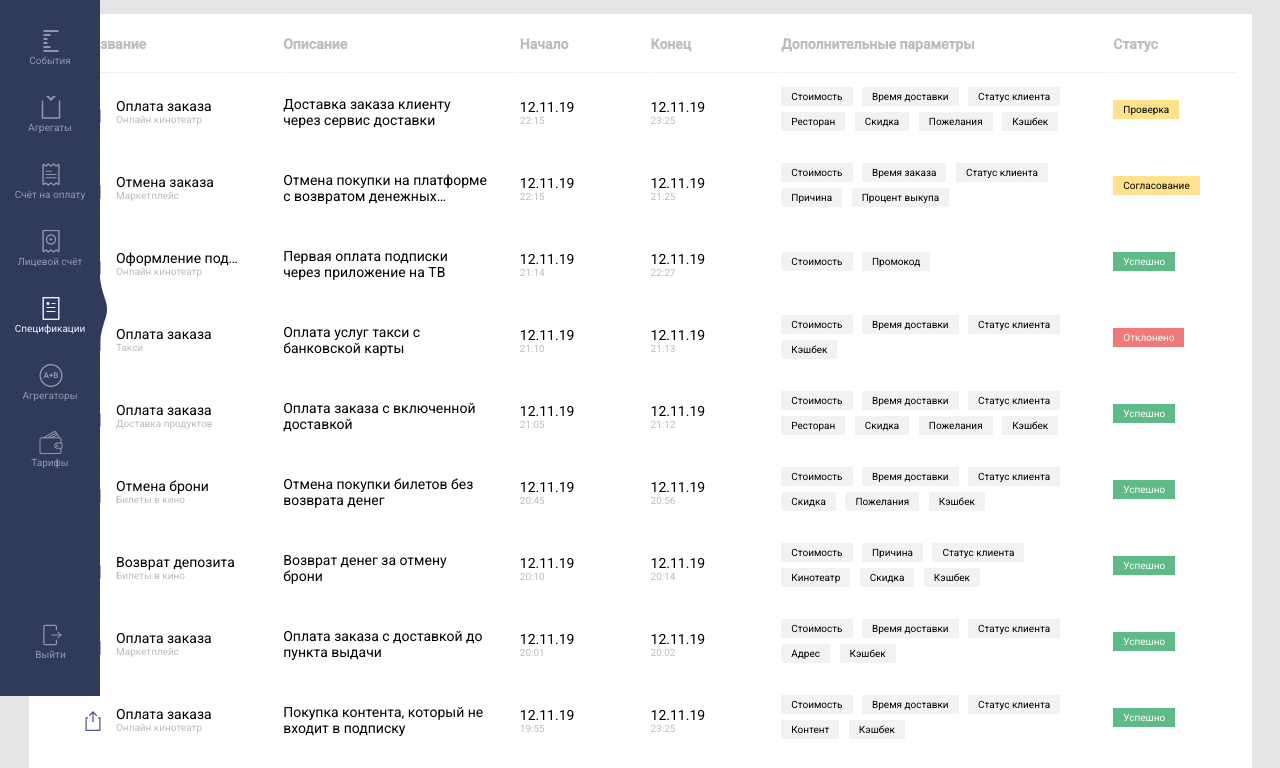
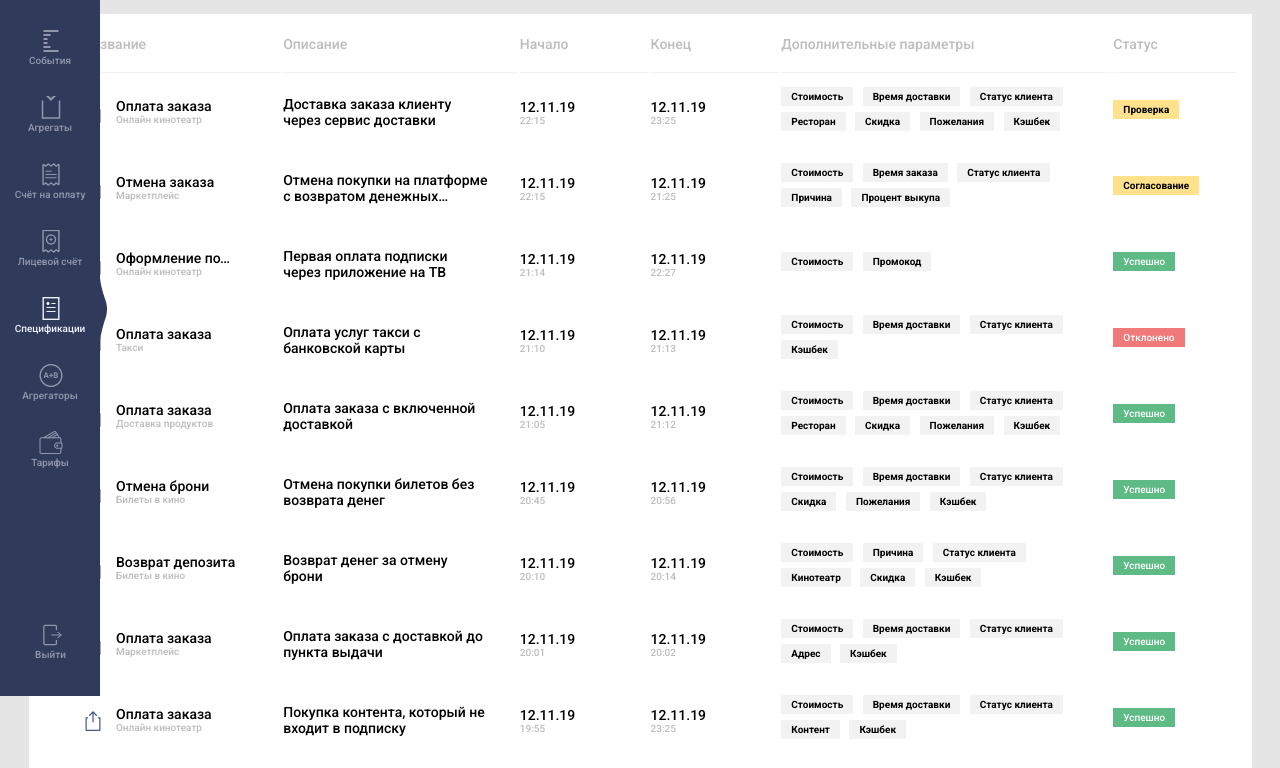
Before and after one commit to PODTYAZHKI/SberX_test_task, a plain HTML site: page index.html in a window 1280 px wide. Shown: the part 104-872 px from the top of the page. Drawn offline with Linux system fonts and the light colour scheme; files whose address does not match are found by name.

Commit message:
Add files via upload

```diff
--- a/css/style.css
+++ b/css/style.css
@@ -10,6 +10,7 @@ body {
 	background: #E5E5E5;
 	font-family: 'Roboto', sans-serif;
 	font-size: 14px;
+	font-weight: 500;
 
 }
 
@@ -196,6 +197,28 @@ a:active {
 	padding-left: 31px;
 }
 
+::-webkit-input-placeholder {
+	color: #49588B;
+	opacity: 0.6;
+}
+
+::-moz-placeholder {
+	color: #49588B;
+	opacity: 0.6;
+}
+
+/* Firefox 19+ */
+:-moz-placeholder {
+	color: #49588B;
+	opacity: 0.6;
+}
+
+/* Firefox 18- */
+:-ms-input-placeholder {
+	color: #49588B;
+	opacity: 0.6;
+}
+
 .header__search input[type='submit']{
 	outline: none;
 	cursor: pointer;
@@ -229,19 +252,20 @@ table {
 
 tr:first-child {
 	height: 57px;
-	font-style: normal;
 	color: #BDBDBD;
+
+}
+
+tr:first-child td {
+	border-bottom: 1px solid #F2F2F2;
+	margin-bottom: 9px;
+	text-align: left;
 }
 
 tr{
 	height: 74px;
 }
 
-table th {
-	border-bottom: 1px solid #F2F2F2;
-	margin-bottom: 9px;
-	text-align: left;
-}
 .specification__title {
 	width: 200px;
 }
@@ -325,10 +349,12 @@ table th {
 
 .parameter--add {
 	background: #F2F2F2;
+	font-weight: bold;
 }
 
 .parameter--yellow {
 	background: #FFE28B;
+	font-weight: bold;
 }
 
 .parameter--green {
@@ -340,3 +366,18 @@ table th {
 	background: #F07979;
 	color: #fff;
 }
+
+
+/* @media (max-width:1440px){
+	.menu{
+		display: none;
+	}
+	.header{
+		margin-left: 100px;
+	}
+	table{
+		margin-left: 40px;
+		margin-right: 40px;
+		margin: 0 40px;
+	}
+} */
--- a/index.html
+++ b/index.html
@@ -5,9 +5,10 @@
 	<meta name='viewport' content='width=device-width, initial-scale=1.0'>
 	<title>Specification</title>
 	<link rel='stylesheet' href='css/style.css'>
-	<link href="https://fonts.googleapis.com/css2?family=Roboto:wght@400;500&family=Rubik:wght@700&display=swap"
+	<link href="https://fonts.googleapis.com/css2?family=Roboto:wght@400;500;700&family=Rubik:wght@700&display=swap"
 		rel="stylesheet">
 	<!-- <script src="https://cdnjs.cloudflare.com/ajax/libs/jquery/3.5.1/jquery.min.js"></script> -->
+	<link rel="shortcut icon" href="Images/LogoB.png" type="image/png">
 </head>
 <body>
 	<!-- Menu -->
@@ -113,12 +114,19 @@
 			<table>
 				<!-- Заголовки -->
 				<tr>
-					<th class="specification__title">Название</th>
-					<th class="specification__discription">Описание</th>
-					<th class="specification__start">Начало</th>
-					<th class="specification__end">Конец</th>
-					<th class="specification__additional">Дополнительные параметры</th>
-					<th class="specification__status">Статус</th>
+					<!-- <td class="specification__title">Название</td>
+					<td class="specification__discription">Описание</td>
+					<td class="specification__start">Начало</td>
+					<td class="specification__end">Конец</td>
+					<td class="specification__additional">Дополнительные параметры</td>
+					<td class="specification__status">Статус</td> -->
+
+					<td class="specification__title">Название</td>
+					<td class="specification__discription">Описание</td>
+					<td class="specification__start">Начало</td>
+					<td class="specification__end">Конец</td>
+					<td class="specification__additional">Дополнительные параметры</td>
+					<td class="specification__status">Статус</td>
 				</tr>
 				<tr>
 					<td class="cell__title">
```
